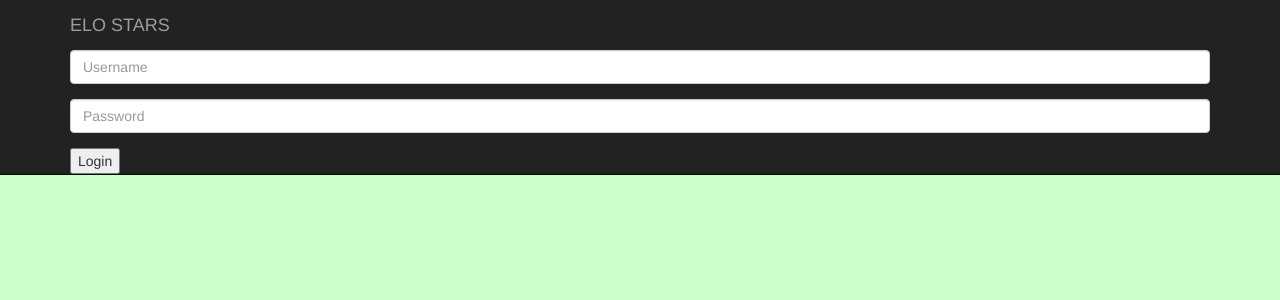
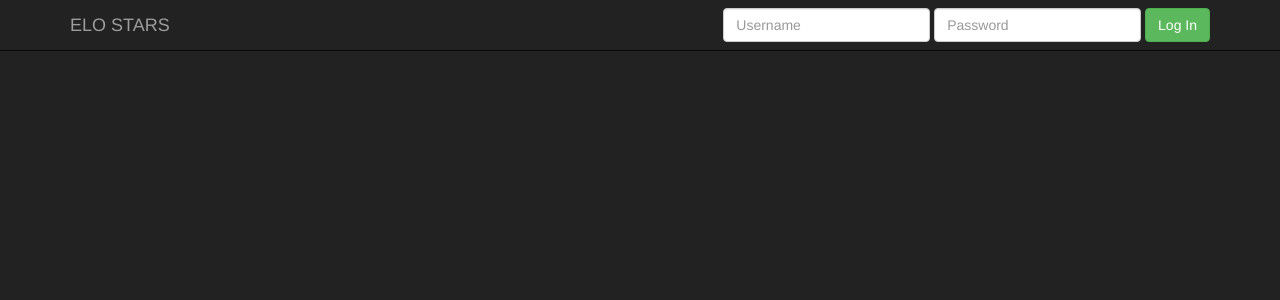
Before and after one commit to explodes/elostars, a Django app: page / in a window 1280 px wide. Shown: the top 300 px of the page. Run offline with Django 3.2, Linux system fonts and the light colour scheme; some libraries are stand-ins or nearby versions.

Commit message:
Added Styling, Fixed login Form

```diff
--- a/static/css/reset.css
+++ b/static/css/reset.css
@@ -1,3 +1,9 @@
+* {
+	margin: 0;
+	padding: 0;
+}
+
 html, body {
-    background-color: #CCFFCC;
+    background-color: #222;
+    color: #FFF;
 }
--- a/templates/auth/login_form.html
+++ b/templates/auth/login_form.html
@@ -1,10 +1,11 @@
-<form method="post" action="{% url 'django.contrib.auth.views.login' %}">
+<form method="post" action="{% url 'django.contrib.auth.views.login' %}" class="navbar-form navbar-right">
 	{% csrf_token %}
+
 	<div class="form-group">
 		<input type="text" name="username" placeholder="Username" class="form-control">
 	</div>
 	<div class="form-group">
 		<input type="password" name="password" placeholder="Password" class="form-control">
 	</div>
-	<input type="submit" value="Login" />
+	<button type="submit" value="Login" class="btn btn-success">Log In</button>
 </form>
--- a/templates/base.html
+++ b/templates/base.html
@@ -11,17 +11,25 @@
 		<nav class="navbar navbar-inverse navbar-fixed-top">
 			<div class="container">
 				<div class="navbar-header">
+					<button type="button" class="navbar-toggle" data-toggle="collapse" data-target="#bs-example-navbar-collapse-1">
+	                    <span class="sr-only">Toggle navigation</span>
+	                    <span class="icon-bar"></span>
+	                    <span class="icon-bar"></span>
+	                    <span class="icon-bar"></span>
+	                </button>
 					<a class="navbar-brand" href="/">ELO STARS</a>
 				</div>
-				<div id="navbar" class="navbar-collapse collapse">
+				<div id="navbar" class="navbar-collapse collapse navbar-right">
 					{% if user.is_authenticated %}
 						Welcome {{ request.user.username }}!
 					{% else %}
 						{% login_form %}
 					{% endif %}
 				</div><!--/.navbar-collapse -->
-			</div>
-		</nav>
+			</div><!-- /.container -->
+		</nav> <!-- /.nav -->
+
+
 		{% block main %}		{% endblock %}
 		<script src="https://ajax.googleapis.com/ajax/libs/jquery/1.11.2/jquery.min.js"></script>
 		<script src="https://maxcdn.bootstrapcdn.com/bootstrap/3.3.4/js/bootstrap.min.js"></script>
```
